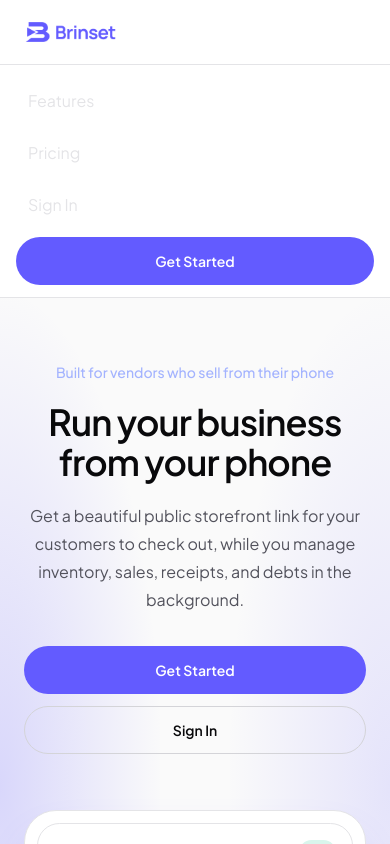
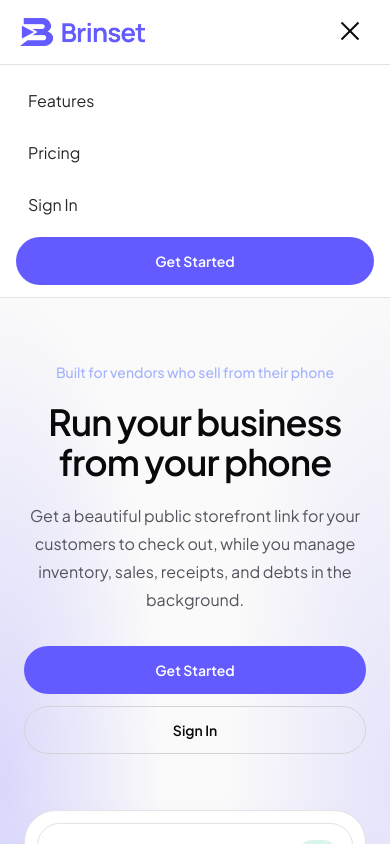
Before and after one commit to osascodes/bizflow, a Next.js app: page / in a window 390 px wide. Both pictures are taken after a click on the button "Open menu". Shown: the top 844 px of the page. Built offline with nearby package versions, Linux system fonts and the light colour scheme.

Commit message:
Restore visible logo and dark hamburger

```diff
--- a/src/components/navbar.tsx
+++ b/src/components/navbar.tsx
@@ -10,7 +10,7 @@ export default function Navbar() {
     <header className="sticky top-0 z-50 border-b border-zinc-200 bg-white/90 backdrop-blur">
       <nav className="mx-auto flex max-w-6xl items-center justify-between px-5 py-3">
         <Link href="/" className="flex items-center gap-3">
-          <img src="/brinset-logo.png" alt="Brinset" className="h-9 w-auto object-contain" />
+          <img src="/brinset-logo.png" alt="Brinset" className="h-7 w-auto object-contain" />
         </Link>
 
         <div className="hidden items-center gap-8 text-sm text-zinc-600 md:flex">
@@ -28,17 +28,17 @@ export default function Navbar() {
           onClick={() => setOpen((value) => !value)}
           aria-label={open ? "Close menu" : "Open menu"}
         >
-          <span className={`absolute left-2.5 top-[13px] h-0.5 w-5 bg-white transition ${open ? "translate-y-[6px] rotate-45" : ""}`} />
-          <span className={`absolute left-2.5 top-[19px] h-0.5 w-5 bg-white transition ${open ? "opacity-0" : ""}`} />
-          <span className={`absolute left-2.5 top-[25px] h-0.5 w-5 bg-white transition ${open ? "-translate-y-[6px] -rotate-45" : ""}`} />
+          <span className={`absolute left-2 top-3 h-[2px] w-6 bg-zinc-950 transition ${open ? "translate-y-[6px] rotate-45" : ""}`} />
+          <span className={`absolute left-2 top-[18px] h-[2px] w-6 bg-zinc-950 transition ${open ? "opacity-0" : ""}`} />
+          <span className={`absolute left-2 top-[26px] h-[2px] w-6 bg-zinc-950 transition ${open ? "-translate-y-[8px] -rotate-45" : ""}`} />
         </button>
       </nav>
 
       {open ? (
         <div className="space-y-1 border-t border-zinc-200 px-4 py-3 md:hidden">
-          <a href="#features" className="block rounded-xl px-3 py-3 text-base text-zinc-200" onClick={() => setOpen(false)}>Features</a>
-          <Link href="/pricing" className="block rounded-xl px-3 py-3 text-base text-zinc-200" onClick={() => setOpen(false)}>Pricing</Link>
-          <Link href="/login" className="block rounded-xl px-3 py-3 text-base text-zinc-200" onClick={() => setOpen(false)}>Sign In</Link>
+          <a href="#features" className="block rounded-xl px-3 py-3 text-base text-zinc-800" onClick={() => setOpen(false)}>Features</a>
+          <Link href="/pricing" className="block rounded-xl px-3 py-3 text-base text-zinc-800" onClick={() => setOpen(false)}>Pricing</Link>
+          <Link href="/login" className="block rounded-xl px-3 py-3 text-base text-zinc-800" onClick={() => setOpen(false)}>Sign In</Link>
           <Link href="/register" className="mt-2 flex h-12 items-center justify-center rounded-full bg-[#635BFF] text-sm font-semibold text-white" onClick={() => setOpen(false)}>
             Get Started
           </Link>
```
Also changed, not shown: public/brinset-logo.png.
